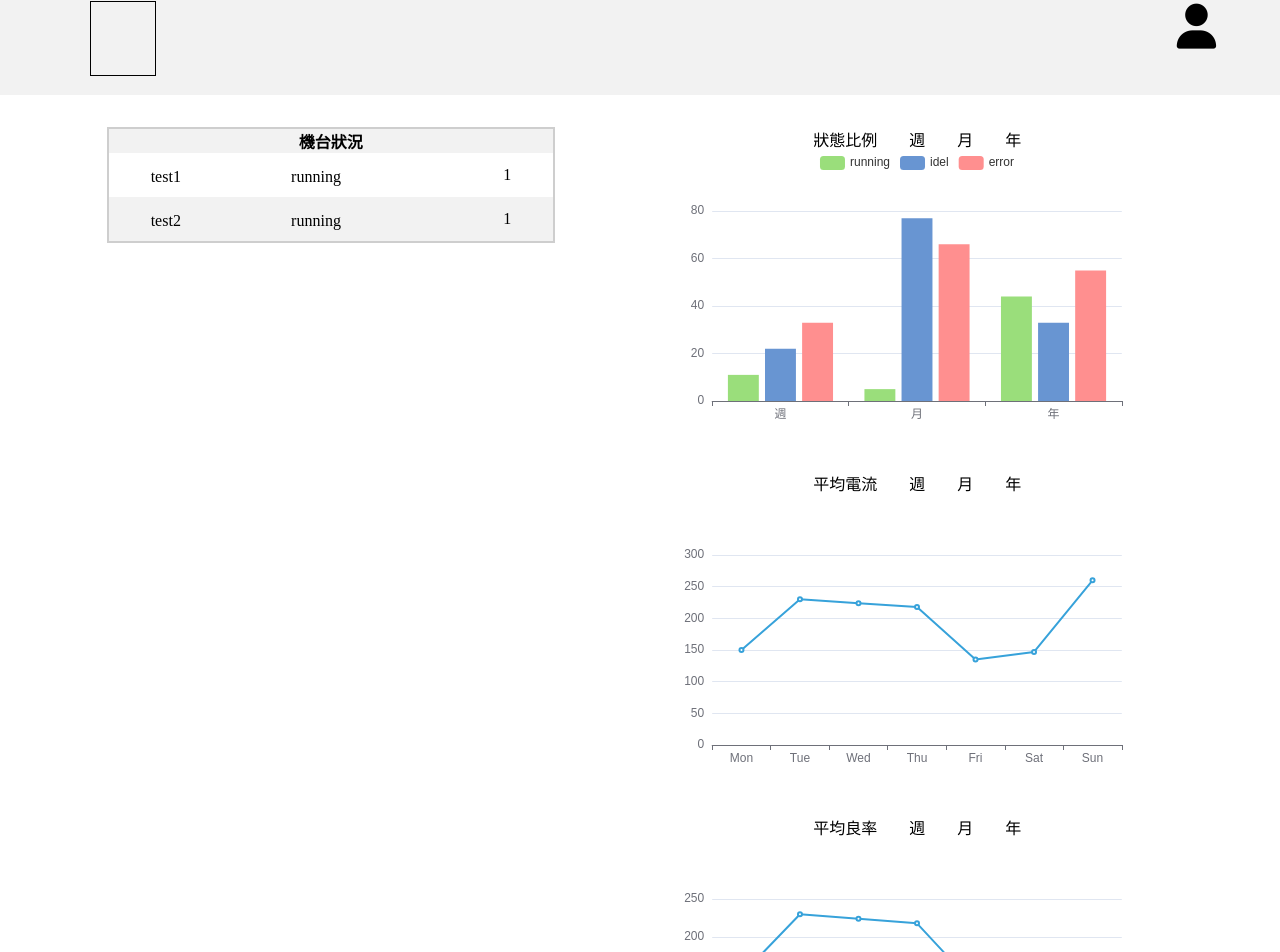
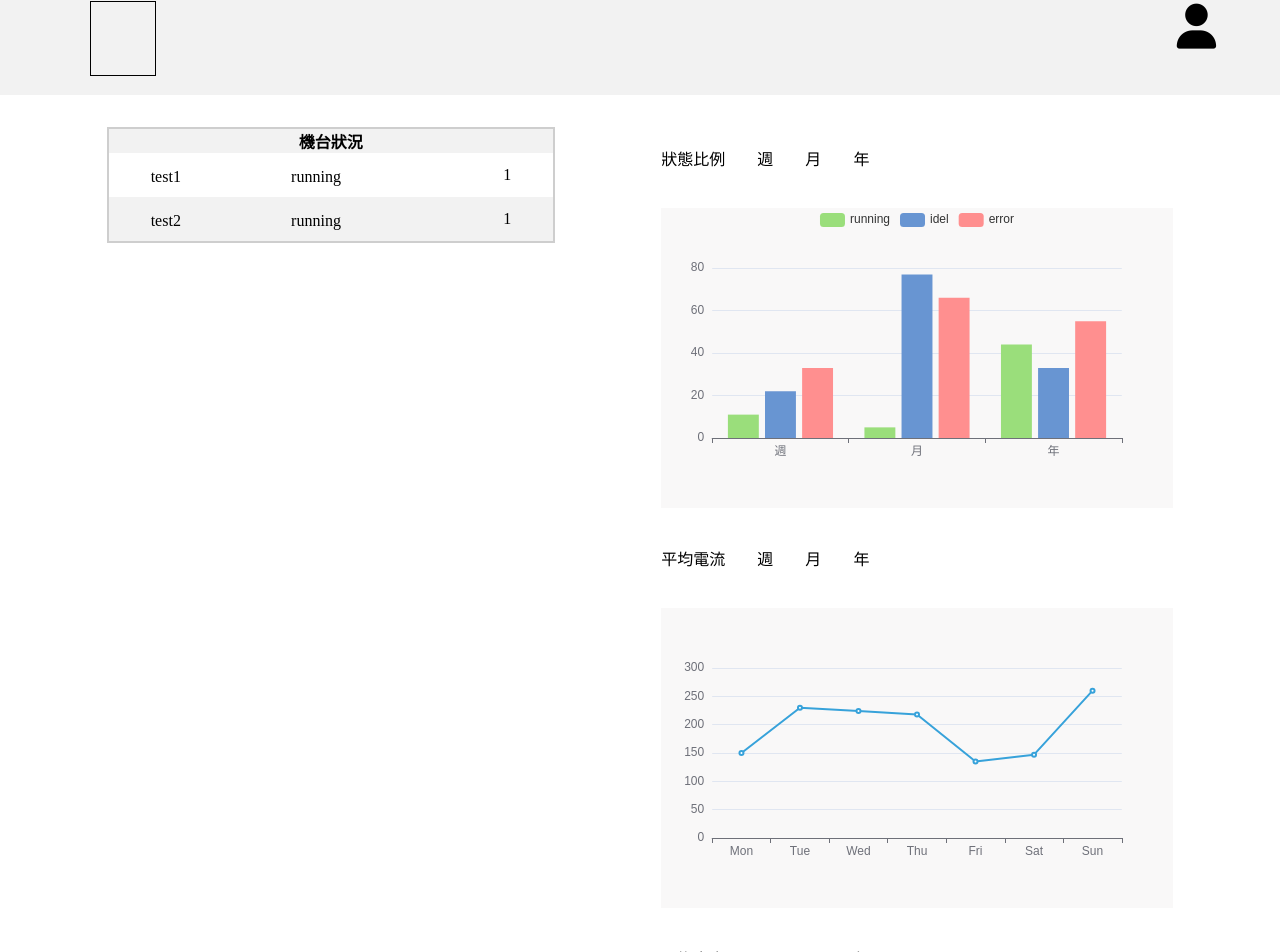
Before and after one commit to daidai12332/screwWeb, a Vue app: page /MachineStatus in a window 1280 px wide. Shown: the part 9-961 px from the top of the page. Built offline with nearby package versions, Linux system fonts and the light colour scheme.

Commit message:
HomeView

```diff
--- a/src/components/MachineStatistics.vue
+++ b/src/components/MachineStatistics.vue
@@ -1,14 +1,39 @@
 <template>
     <div class="chartArea">
 
-        <p>狀態比例　　週　　月　　年</p>
+        <div class="block">
+            <span>狀態比例　　</span>
+            <span>週</span>
+            <span>　　</span>
+            <span>月</span>
+            <span>　　</span>
+            <span>年</span>
+        </div>
         <v-chart class="chart" :option="this.option1" />
-        <span>平均電流　　週　　月　　年</span>
+
+        <div class="block">
+            <span>平均電流　　</span>
+            <span>週</span>
+            <span>　　</span>
+            <span>月</span>
+            <span>　　</span>
+            <span>年</span>
+        </div>
         <v-chart class="chartLine" :option="this.option2" />
-        <span>平均良率　　週　　月　　年</span>
+
+        <div class="block">
+            <span>平均良率　　</span>
+                <span>週</span>
+                <span>　　</span>
+                <span>月</span>
+                <span>　　</span>
+                <span>年</span>
+        </div>
         <v-chart class="chartLine" :option="this.option3" />
+
     </div>
     <!-- <p>{{this.mName}}</p> -->
+
 </template>
 
 <script>
@@ -140,19 +165,33 @@ export default {
 
 <style lang="scss" scoped>
     .chartArea{
-        text-align: center;
+        // text-align: center;
         width: 100%;
-        height: 100%;
+        height: 150vh;
+        // position: relative;
+        // border: 1px solid black;
+        display: flex;
+        flex-direction: column;
+        justify-content: space-around;
+
+
         .chart {
             width: 100%;
-            height: 40%;
+            height: 25%;
+            background: rgb(249, 248, 248);
+            // .canvas{
+            //     height: 20%;
+            // }
         }
         .chartLine{
             width: 100%;
-            height: 40%;
-            .canvas{
-                height: 30%;
-            }
+            height: 25%;
+            // .canvas{
+            //     height: 20%;
+            // }
+            background: rgb(249, 248, 248);
         }
+
+
     }
 </style>
--- a/src/views/HomeView.vue
+++ b/src/views/HomeView.vue
@@ -20,6 +20,11 @@ use([
 export default {
     data() {
         return {
+            list:[],
+            list2:[],
+            list3:[],
+            voltage:10.0,
+            machineDataList:[],
             option: {
                 tooltip: {
                     trigger: 'item'
@@ -30,7 +35,7 @@ export default {
                 },
                 series: [
                     {
-                        name: 'Access From',
+                        name: '電度',
                         type: 'pie',
                         radius: ['50%', '80%'],
                         avoidLabelOverlap: false,
@@ -49,7 +54,7 @@ export default {
                             show: false
                         },
                         data: [
-                            { value: 1048, name: 'Running' },
+                            { value: 1048, name: 'Run' },
                             { value: 735, name: 'Idel' },
                             { value: 580, name: 'Error' },
                         ],
@@ -69,6 +74,79 @@ export default {
     provide: {
         [THEME_KEY]: 'light',
     },
+    methods: {
+        getDataNow(){
+        let obj = {
+
+        }
+        fetch("http://localhost:8080/screw/findmachineDataNow", {
+            method: 'POST',
+            headers: {
+                "Content-Type": "application/json"
+            },
+            body: JSON.stringify(obj)
+        })
+        .then(res => res.json())
+        .then((data) =>{
+            this.list.length = 0;
+            this.list.push(data)
+            // console.log(this.list[0].machineData)
+            this.list[0].machineData.forEach((item,index) => {
+                this.machineDataList.push(item);
+            });
+
+            // console.log(this.machineDataList)
+        })
+    },
+    getVoltage(){
+        let obj = {
+
+        }
+        fetch("http://localhost:8080/screw/getVoltage", {
+            method: 'POST',
+            headers: {
+                "Content-Type": "application/json"
+            },
+            body: JSON.stringify(obj)
+        })
+        .then(res => res.json())
+        .then((data) =>{
+            this.list2.length = 0
+            this.list2.push(data)
+            this.voltage = this.list2[0].voltage
+            console.log(this.voltage)
+
+        })
+    },
+    getElectricity(){
+        let obj = {
+            data_run_avg: this.voltage
+        }
+        fetch(`http://localhost:8080/screw/electricityPeriod?data_run_avg=${this.voltage}`, {
+            method: 'POST',
+            headers: {
+                "Content-Type": "application/json"
+            },
+            body: JSON.stringify(obj)
+        })
+        .then(res => res.json())
+        .then((data) =>{
+            this.list3.push(data)
+
+            console.log(this.list3)
+
+        })
+    }
+
+    },
+    mounted() {
+        this.getDataNow()
+        this.getVoltage()
+
+    },
+    updated() {
+        this.getElectricity()
+    },
 
 }
 </script>
@@ -86,15 +164,12 @@ export default {
                                 style="text-decoration: none; color: inherit">機台狀況</RouterLink>
                         </th>
                     </tr>
-                    <tr>
-                        <td>　　test_1</td>
-                        <td>running　　</td>
-                        <td>1</td>
-                    </tr>
-                    <tr>
-                        <td>　　test_1</td>
-                        <td>running　　</td>
-                        <td>1</td>
+                    <tr v-for="(item, index) in this.machineDataList" >
+                        <td>{{item.name}}</td>
+                        <td v-if="item.status == 'error'" class="error">{{item.status}}</td>
+                        <td v-else-if="item.status == 'run'" class="run">{{item.status}}</td>
+                        <td v-else="item.status == 'idle'" class="idle">{{item.status}}</td>
+                        <td>{{item.orderNumber}}</td>
                     </tr>
                 </table>
             </div>
@@ -153,6 +228,20 @@ export default {
 
                 td {
                     padding: 10px;
+                    width: 33%;
+                    text-align: center;
+                }
+
+                .error{
+                    color: #f46464;
+                }
+
+                .run{
+                    color: #73cd4a;
+                }
+
+                .idle{
+                    color: #6092d8;
                 }
 
                 tr:nth-child(odd) {
--- a/src/views/MachineStatus.vue
+++ b/src/views/MachineStatus.vue
@@ -86,7 +86,7 @@ export default {
 
     .rightArea{
         width: 40%;
-        height: 100%;
+        height: 150%;
         // border: 1px solid black;
         display: flex;
         flex-direction: column;
--- a/src/views/MachinesManage.vue
+++ b/src/views/MachinesManage.vue
@@ -11,7 +11,7 @@
             <div class="topArea">
                 <h3>工廠基本設施</h3>
                 <span>電壓</span>
-                <span>220V</span>
+                <input type="number" v-model="this.voltage">
             </div>
 
             <div class="bottomArea">
@@ -29,7 +29,11 @@
 </template>
 <script>
 export default {
-
+    data() {
+        return {
+            voltage:220,
+        }
+    },
 }
 </script>
 <style lang="scss" scoped>
@@ -77,6 +81,11 @@ export default {
                     margin-left: 21%;
                     margin-top: 3%;
                 }
+
+                input{
+                    display: inline-block;
+                    margin-left: 21%;
+                }
             }
 
             .bottomArea{
```
